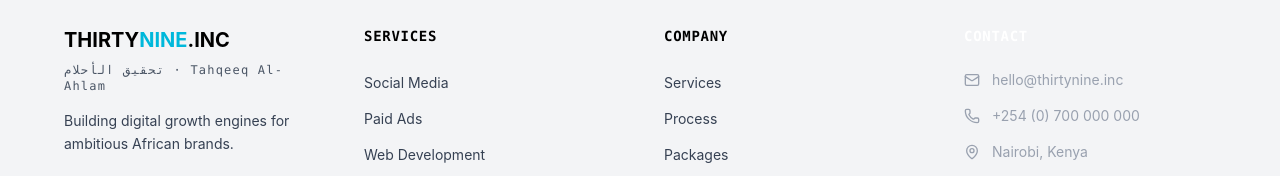
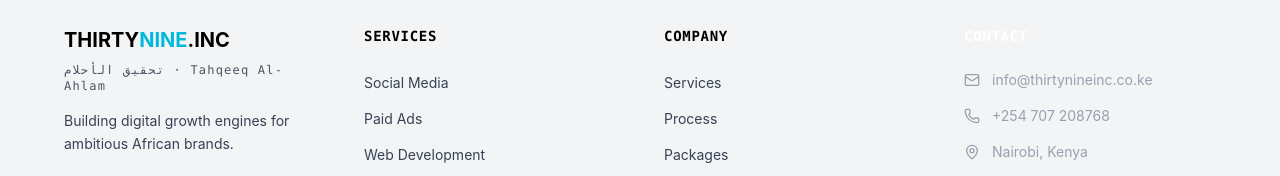
Before and after one commit to Mosesomo/thirtynine, a Next.js app: page / in a window 1280 px wide. Shown: the part 6143-6319 px from the top of the page. Built offline with nearby package versions, Linux system fonts and the light colour scheme.

Commit message:
contacts update

```diff
--- a/components/footer.tsx
+++ b/components/footer.tsx
@@ -88,18 +88,18 @@ export function Footer() {
             </h4>
             <div className="space-y-4">
               <a
-                href="mailto:hello@thirtynine.inc"
+                href="mailto:info@thirtynineinc.co.ke"
                 className="flex items-center gap-3 text-sm text-gray-400 hover:text-cyan-400 transition-colors"
               >
                 <Mail className="w-4 h-4" />
-                hello@thirtynine.inc
+                info@thirtynineinc.co.ke
               </a>
               <a
-                href="tel:+254700000000"
+                href="tel:+254 707 208768"
                 className="flex items-center gap-3 text-sm text-gray-400 hover:text-cyan-400 transition-colors"
               >
                 <Phone className="w-4 h-4" />
-                +254 (0) 700 000 000
+                +254 707 208768
               </a>
               <div className="flex items-center gap-3 text-sm text-gray-400">
                 <MapPin className="w-4 h-4" />
```
